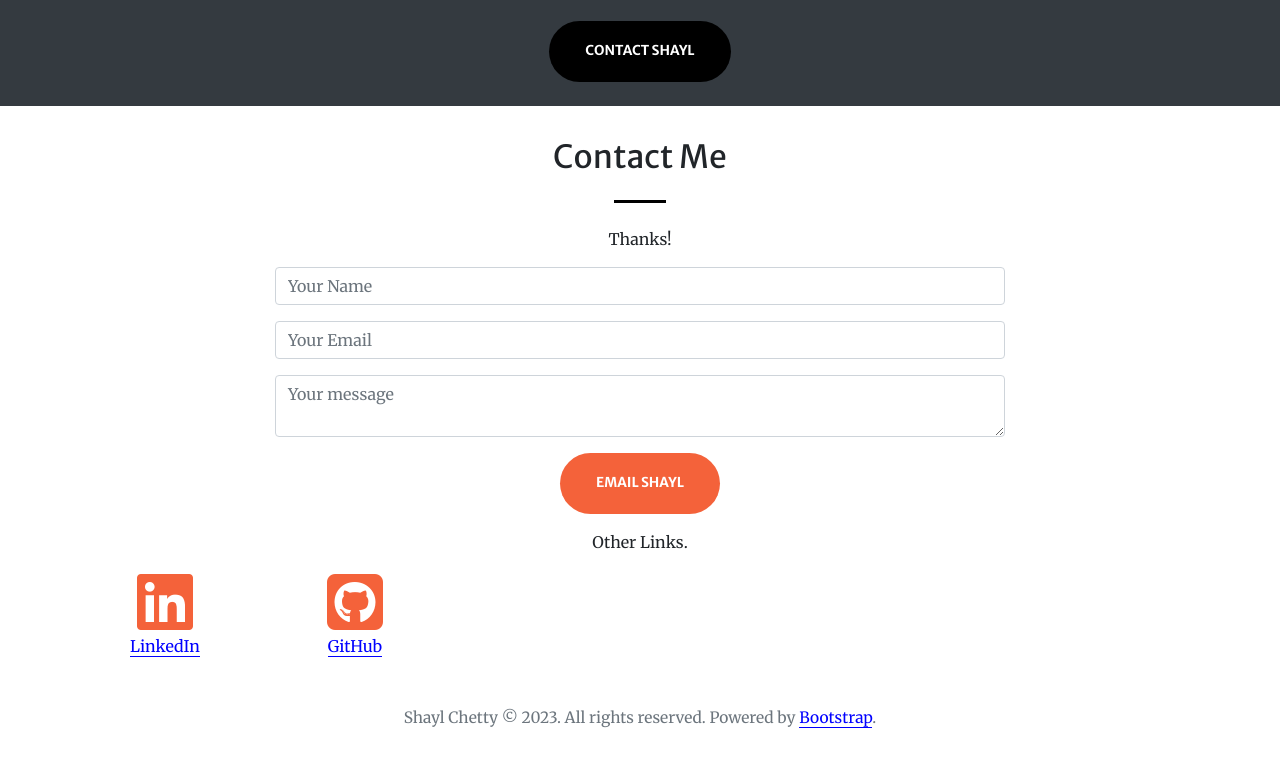
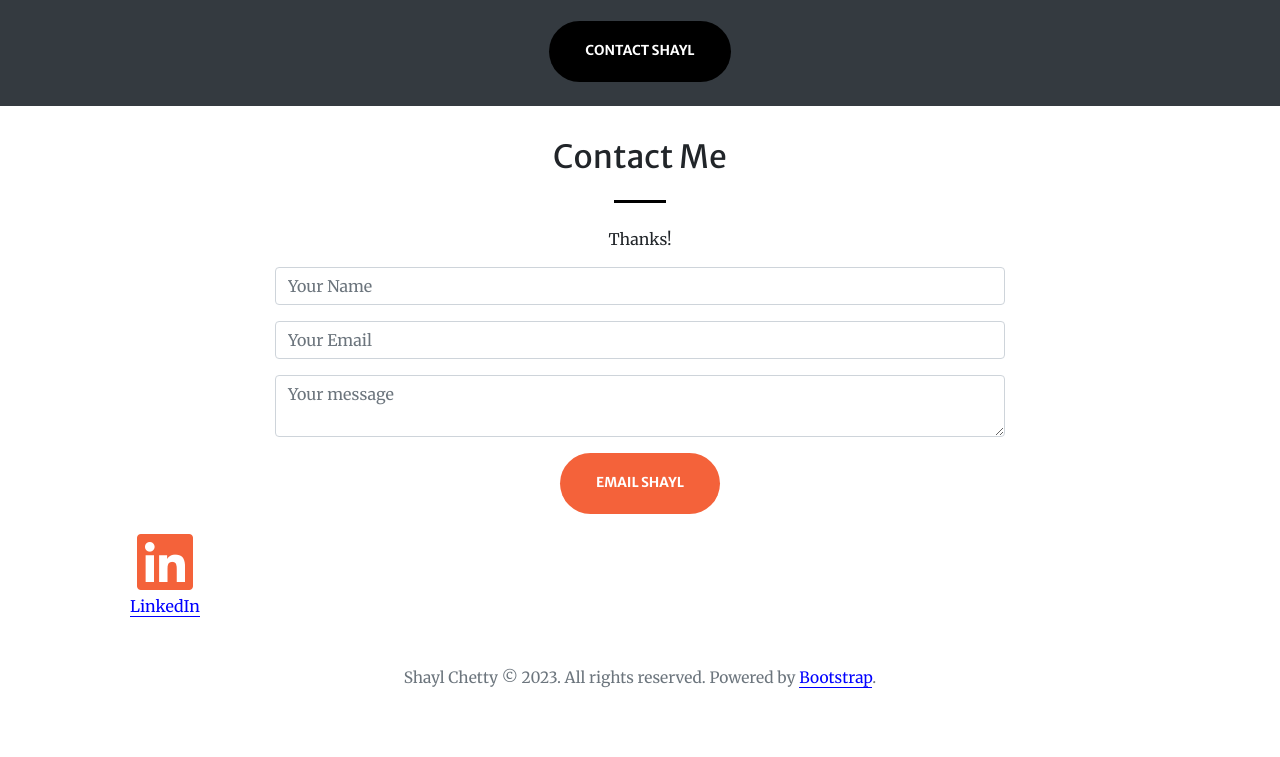
Before and after one commit to shaylchetty/personalWebsite, a plain HTML site: page index.html in a window 1280 px wide. Shown: the part 2418-3175 px from the top of the page. After the commit the page ends 3135 px from the top, so only its background shows below. Drawn offline with nearby package versions, Linux system fonts and the light colour scheme.

Commit message:
Update index.html

```diff
--- a/index.html
+++ b/index.html
@@ -402,7 +402,7 @@
 
       <div class="row">
         <div class="col-lg-12 text-center">
-          <p>Other Links.</p>
+<!--           <p>Other Links.</p> -->
         </div>
       </div>
 
@@ -427,12 +427,12 @@
           <p><a href="https://www.linkedin.com/in/shayl-Chetty-87b05120a/" class="text-blue">LinkedIn</a></p>
         </div>
 
-        <div class="col-4 col-sm-4 col-lg-2 text-center">
+<!--         <div class="col-4 col-sm-4 col-lg-2 text-center">
           <a href="https://github.com/">
             <i class="fa fa-github-square fa-4x sr-icons"></i>
           </a>
           <p><a href="https://github.com/" class="text-blue">GitHub</a></p>
-        </div>
+        </div> -->
       </div>
     </div>
   </section>
```
